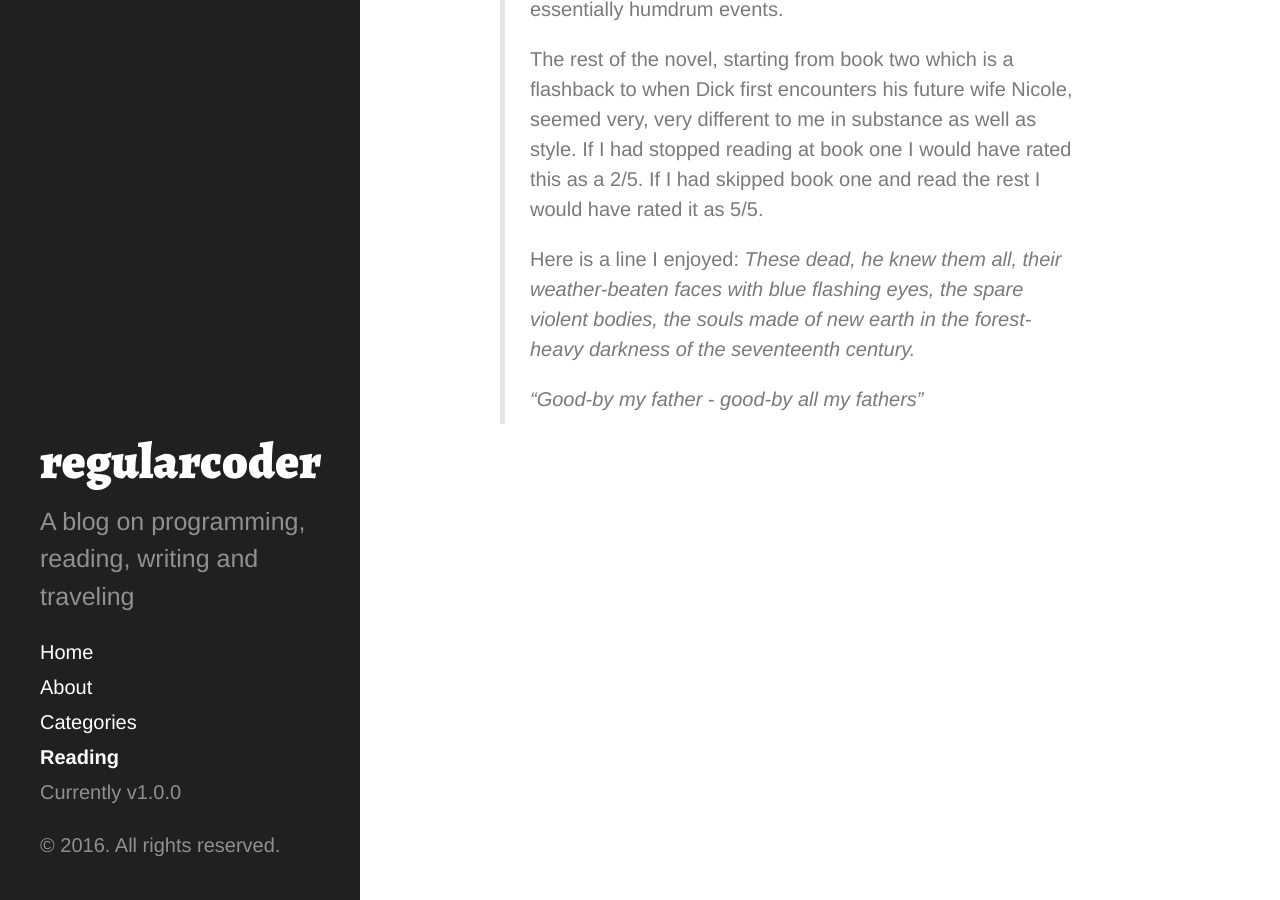
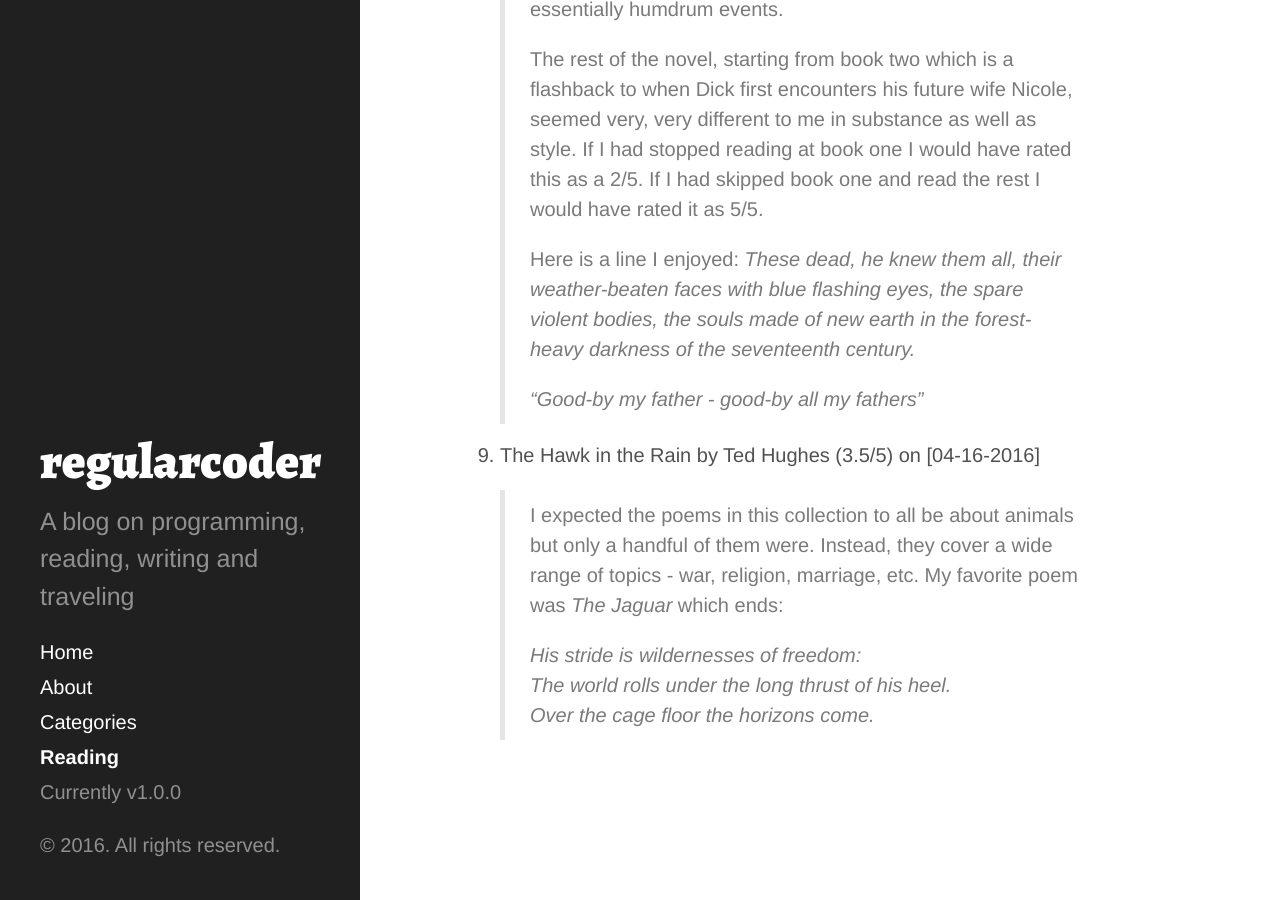
Before and after one commit to regularcoder/regularcoder, a Jekyll site: the page built from reading.md, in a window 1280 px wide and 900 px high, scrolled down 2676 px. Built offline with Jekyll 4.4.1, drawn with Linux system fonts in a browser that asks for light colours; comment, search, counter and statistics services are not loaded.

Commit message:
Added new book

```diff
--- a/reading.md
+++ b/reading.md
@@ -58,3 +58,11 @@ Kenzaburo Oe, [The Art of Fiction No. 195](http://www.theparisreview.org/intervi
    > Here is a line I enjoyed: *These dead, he knew them all, their weather-beaten faces with blue flashing eyes, the spare violent bodies, the souls made of new earth in the forest-heavy darkness of the seventeenth century.*
    >
    > *"Good-by my father - good-by all my fathers"*
+
+8. The Hawk in the Rain by Ted Hughes (3.5/5) on [04-16-2016]
+
+   > I expected the poems in this collection to all be about animals but only a handful of them were. Instead, they cover a wide range of topics - war, religion, marriage, etc. My favorite poem was *The Jaguar* which ends:
+   >
+   > *His stride is wildernesses of freedom:
+   > The world rolls under the long thrust of his heel.
+   > Over the cage floor the horizons come.*
```
